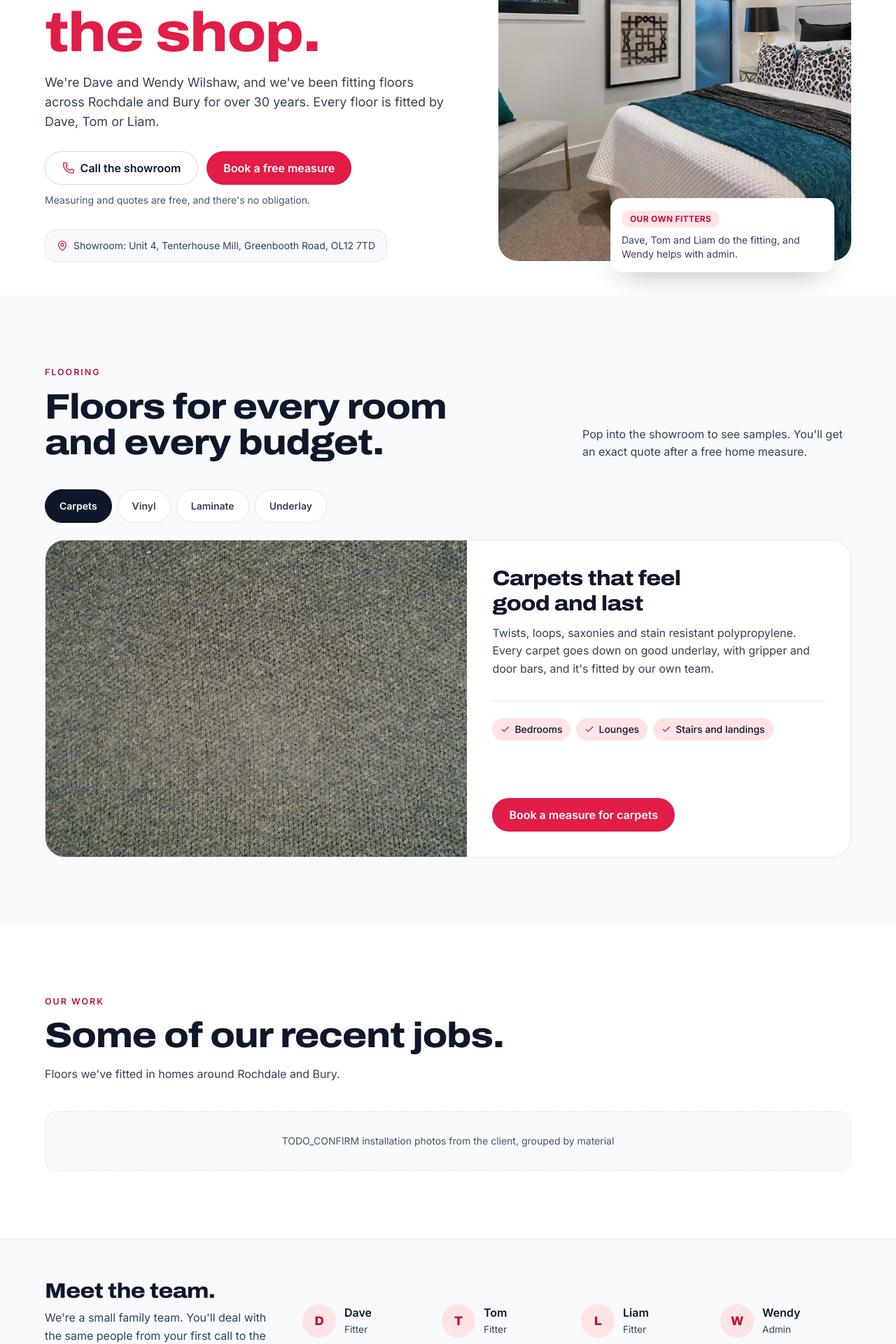
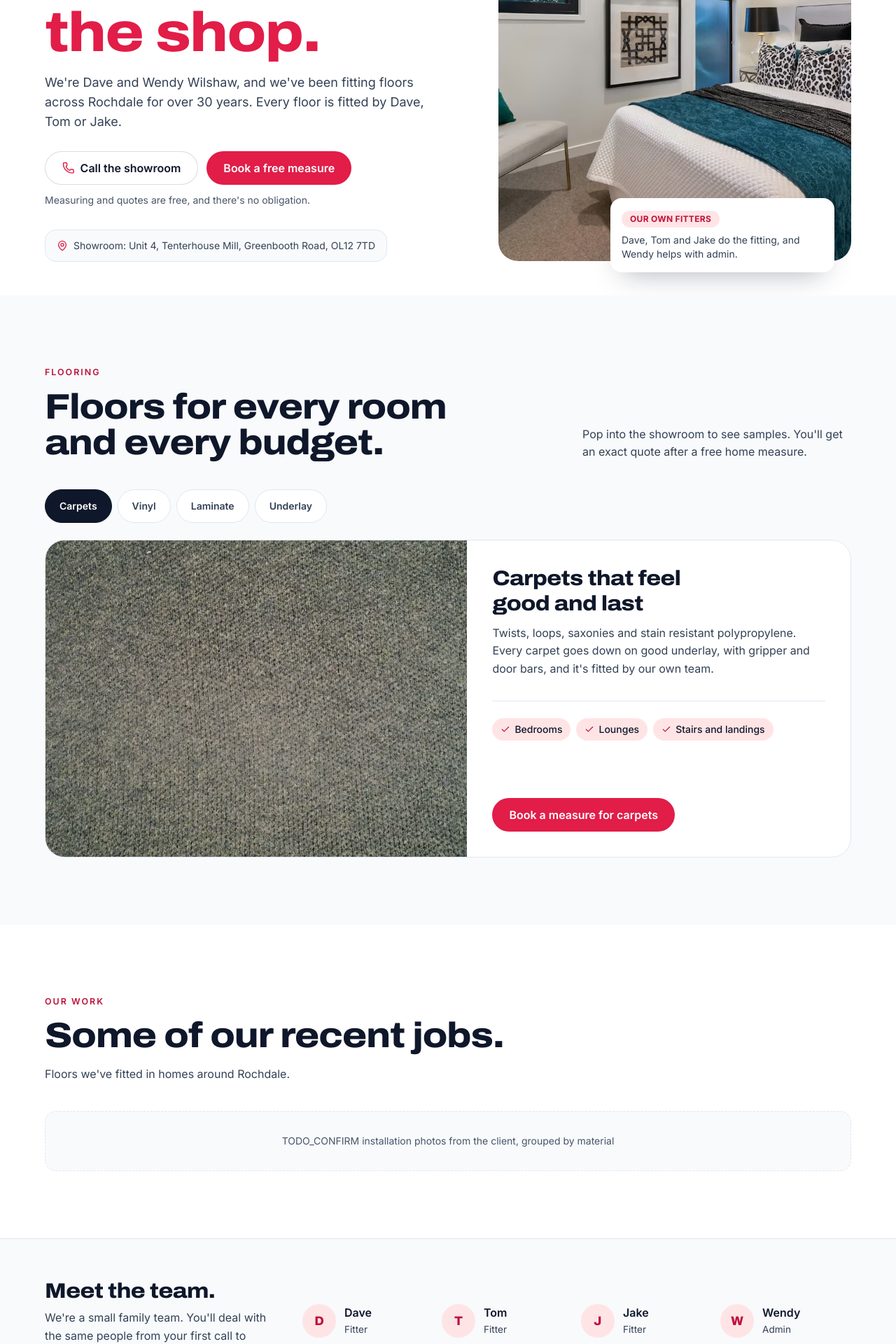
Before and after one commit to stokie2605/Norden-Carpets-Flooring, a React (Vite) app: page / in a window 1280 px wide. Shown: the part 380-2300 px from the top of the page at 70% size. Built offline with nearby package versions, Linux system fonts and the light colour scheme.

Commit message:
fix: Jake back as fitter, drop Bury, reword the team intro
Co-Authored-By: Claude Opus 5.5 <noreply@anthropic.com>
Claude-Session: https://claude.ai/code/session_0128sq9DEBtSThXQM15tMoWS

```diff
--- a/index.html
+++ b/index.html
@@ -6,7 +6,7 @@
     <title>Carpets &amp; Flooring in Rochdale | Norden Carpets &amp; Flooring</title>
     <meta
       name="description"
-      content="Carpets, vinyl, laminate and underlay, supplied and fitted across Rochdale, Bury and Ramsbottom. Family run for over 30 years, with our own fitters. Book a free measure."
+      content="Carpets, vinyl, laminate and underlay, supplied and fitted across Rochdale and Ramsbottom. Family run for over 30 years, with our own fitters. Book a free measure."
     />
     <meta name="theme-color" content="#ffffff" />
     <meta name="format-detection" content="telephone=no" />
@@ -73,7 +73,6 @@
           { "@type": "Place", "name": "Birtle" },
           { "@type": "Place", "name": "Edenfield" },
           { "@type": "Place", "name": "Ramsbottom" },
-          { "@type": "City", "name": "Bury" },
           { "@type": "City", "name": "Rochdale" }
         ],
         "sameAs": ["https://www.facebook.com/nordencarpetsandflooring"],
--- a/src/components/ShowroomMap.tsx
+++ b/src/components/ShowroomMap.tsx
@@ -11,7 +11,6 @@ const COORDS: Record<(typeof towns)[number], [lat: number, lon: number]> = {
   Birtle: [53.6094, -2.2476],
   Edenfield: [53.6732, -2.3065],
   Ramsbottom: [53.6476, -2.3171],
-  Bury: [53.5933, -2.2966],
   Rochdale: [53.6158, -2.1551],
 }
 
@@ -22,7 +21,6 @@ const LABELS: Record<(typeof towns)[number], { dx: number; dy: number; anchor: '
   Birtle: { dx: -11, dy: 4, anchor: 'end' },
   Edenfield: { dx: 11, dy: 4, anchor: 'start' },
   Ramsbottom: { dx: 0, dy: -12, anchor: 'middle' },
-  Bury: { dx: 11, dy: 4, anchor: 'start' },
   Rochdale: { dx: 0, dy: -12, anchor: 'middle' },
 }
 
--- a/src/content/site.ts
+++ b/src/content/site.ts
@@ -46,12 +46,12 @@ export const hours = [
   { days: 'Sunday', time: 'Closed' },
 ] as const
 
-export const towns = ['Norden', 'Bamford', 'Birtle', 'Edenfield', 'Ramsbottom', 'Bury', 'Rochdale'] as const
+export const towns = ['Norden', 'Bamford', 'Birtle', 'Edenfield', 'Ramsbottom', 'Rochdale'] as const
 
 export const team = [
   { name: 'Dave', role: 'Fitter' },
   { name: 'Tom', role: 'Fitter' },
-  { name: 'Liam', role: 'Fitter' },
+  { name: 'Jake', role: 'Fitter' },
   { name: 'Wendy', role: 'Admin' },
 ] as const
 
@@ -142,11 +142,11 @@ export const copy = {
     eyebrow: `Family run in Norden, Rochdale, for ${business.yearsInTrade} years`,
     titleStart: 'Floors fitted by the people who',
     titleAccent: 'own the shop.',
-    intro: "We're Dave and Wendy Wilshaw, and we've been fitting floors across Rochdale and Bury for over 30 years.",
-    introMore: 'Every floor is fitted by Dave, Tom or Liam.',
+    intro: "We're Dave and Wendy Wilshaw, and we've been fitting floors across Rochdale for over 30 years.",
+    introMore: 'Every floor is fitted by Dave, Tom or Jake.',
     reassurance: "Measuring and quotes are free, and there's no obligation.",
     badge: 'Our own fitters',
-    badgeBody: 'Dave, Tom and Liam do the fitting, and Wendy helps with admin.',
+    badgeBody: 'Dave, Tom and Jake do the fitting, and Wendy helps with admin.',
     imageAlt: 'Bright bedroom with a soft neutral carpet',
   },
   cta: {
@@ -163,13 +163,13 @@ export const copy = {
   work: {
     eyebrow: 'Our work',
     title: 'Some of our recent jobs.',
-    intro: "Floors we've fitted in homes around Rochdale and Bury.",
+    intro: "Floors we've fitted in homes around Rochdale.",
     // Shown on preview builds only, until real photos are added to `installations`.
     empty: 'TODO_CONFIRM installation photos from the client, grouped by material',
   },
   team: {
     title: 'Meet the team.',
-    intro: "We're a small family team. You'll deal with the same people from your first call to the finished floor.",
+    intro: "We're a small family team. You'll deal with the same people from your first call to the fit.",
   },
   reviews: {
     eyebrow: 'Reviews',
@@ -190,5 +190,5 @@ export const copy = {
 export const seo = {
   title: 'Carpets & Flooring in Rochdale | Norden Carpets & Flooring',
   description:
-    'Carpets, vinyl, laminate and underlay, supplied and fitted across Rochdale, Bury and Ramsbottom. Family run for over 30 years, with our own fitters. Book a free measure.',
+    'Carpets, vinyl, laminate and underlay, supplied and fitted across Rochdale and Ramsbottom. Family run for over 30 years, with our own fitters. Book a free measure.',
 } as const
```
Also changed, not shown: .agents/rules/01-norden-guardrails.md, 2 other files (tests, documents, lock files or other folders).
